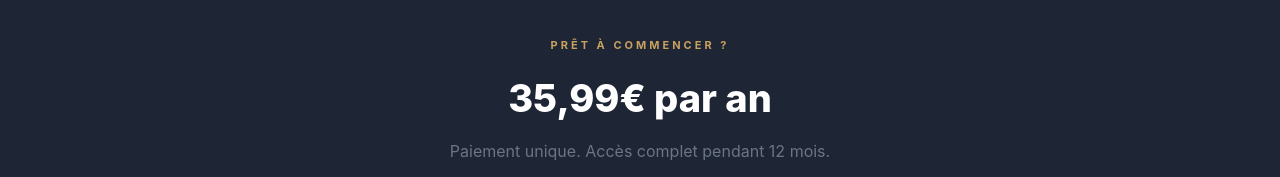
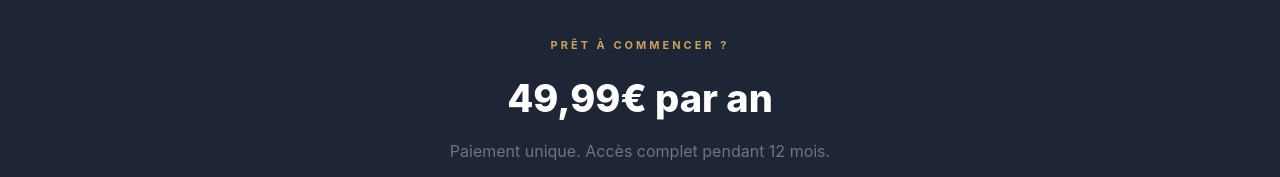
Before and after one commit to Julproject/dadup, a Next.js app: page /pourquoi in a window 1280 px wide. Shown: the part 1596-1773 px from the top of the page. Built offline with nearby package versions, Linux system fonts and the light colour scheme.

Commit message:
Update page.tsx

```diff
--- a/app/pourquoi/page.tsx
+++ b/app/pourquoi/page.tsx
@@ -189,7 +189,7 @@ export default function PourquoiPage() {
       {/* CTA */}
       <section style={{background:C.dark,padding:'80px 40px',textAlign:'center' as const}}>
         <p style={{color:C.gold,fontSize:'11px',fontWeight:700,letterSpacing:'3px',textTransform:'uppercase',margin:'0 0 16px'}}>Prêt à commencer ?</p>
-        <h2 style={{color:C.white,fontSize:'38px',fontWeight:800,margin:'0 0 12px'}}>35,99€ par an</h2>
+        <h2 style={{color:C.white,fontSize:'38px',fontWeight:800,margin:'0 0 12px'}}>49,99€ par an</h2>
         <p style={{color:'#6a7585',fontSize:'16px',margin:'0 0 8px'}}>Paiement unique. Accès complet pendant 12 mois.</p>
         <p style={{color:'rgba(200,160,96,0.5)',fontSize:'13px',margin:'0 0 32px'}}></p>
         <a href="/tarifs" style={{background:C.gold,color:'#1c1510',padding:'16px 40px',borderRadius:'32px',fontSize:'15px',fontWeight:800,textDecoration:'none',display:'inline-block'}}>Commencer</a>
```
